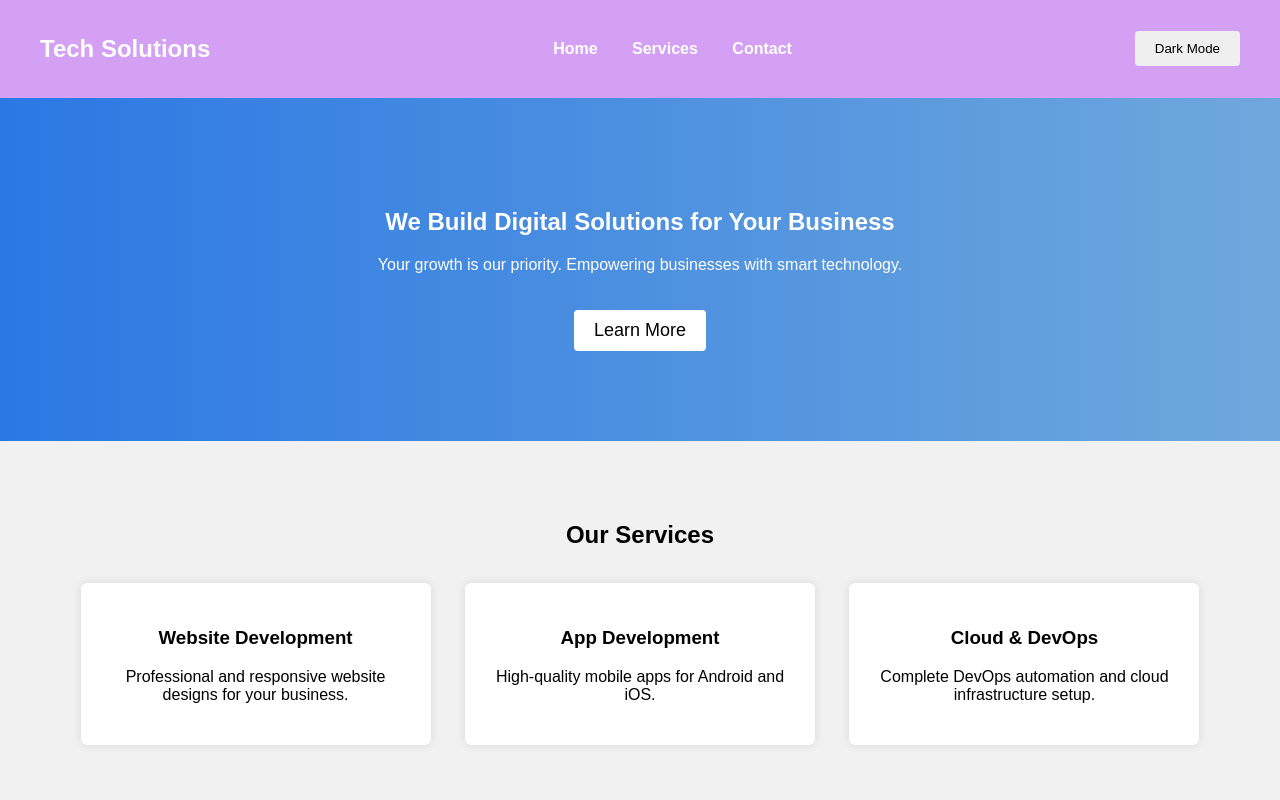
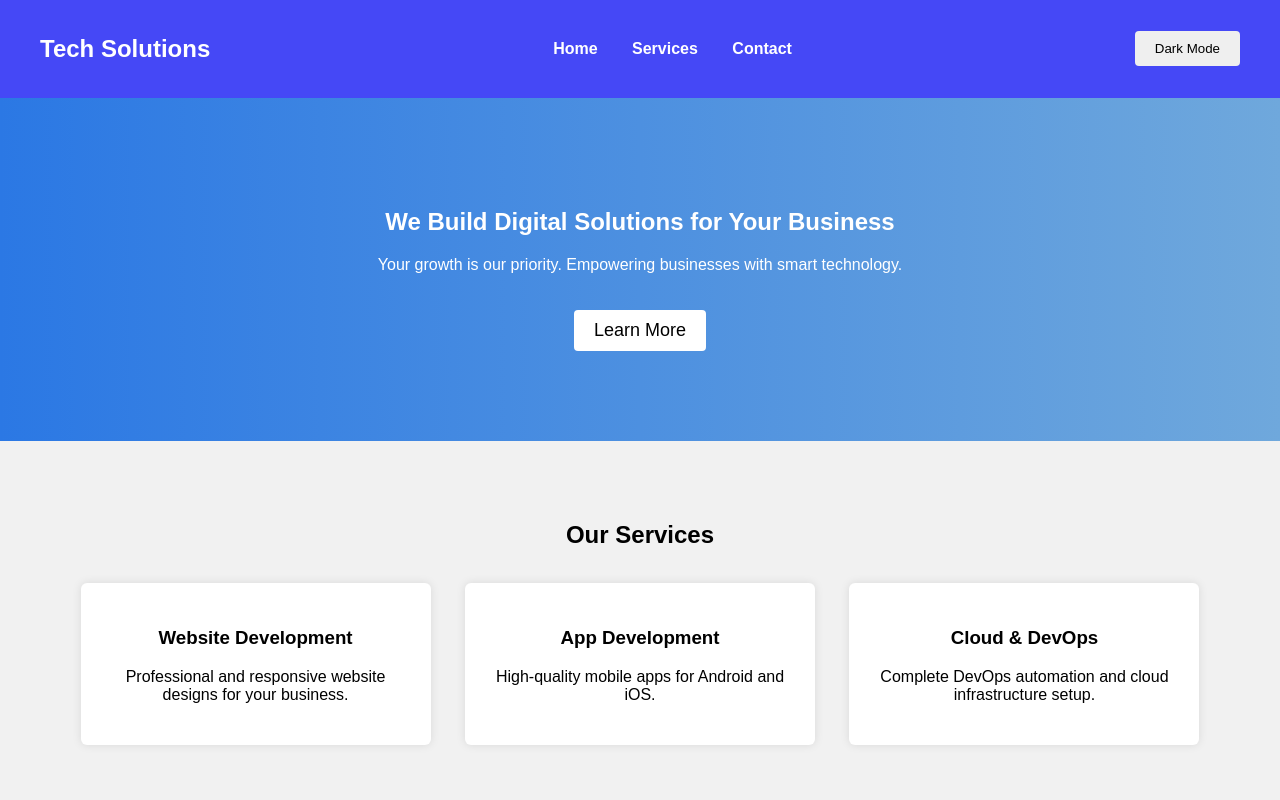
Before and after one commit to Shreyaa-14/devops-project, a plain HTML site: page index.html in a window 1280 px wide. Shown: the top 800 px of the page. Drawn offline with Linux system fonts and the light colour scheme.

Commit message:
change made again

```diff
--- a/style.css
+++ b/style.css
@@ -8,7 +8,7 @@ header {
     display: flex;
     justify-content: space-between;
     padding: 15px 40px;
-    background: #d3a0f4;
+    background: #4548f6;
     color: white;
     align-items: center;
 }
```
